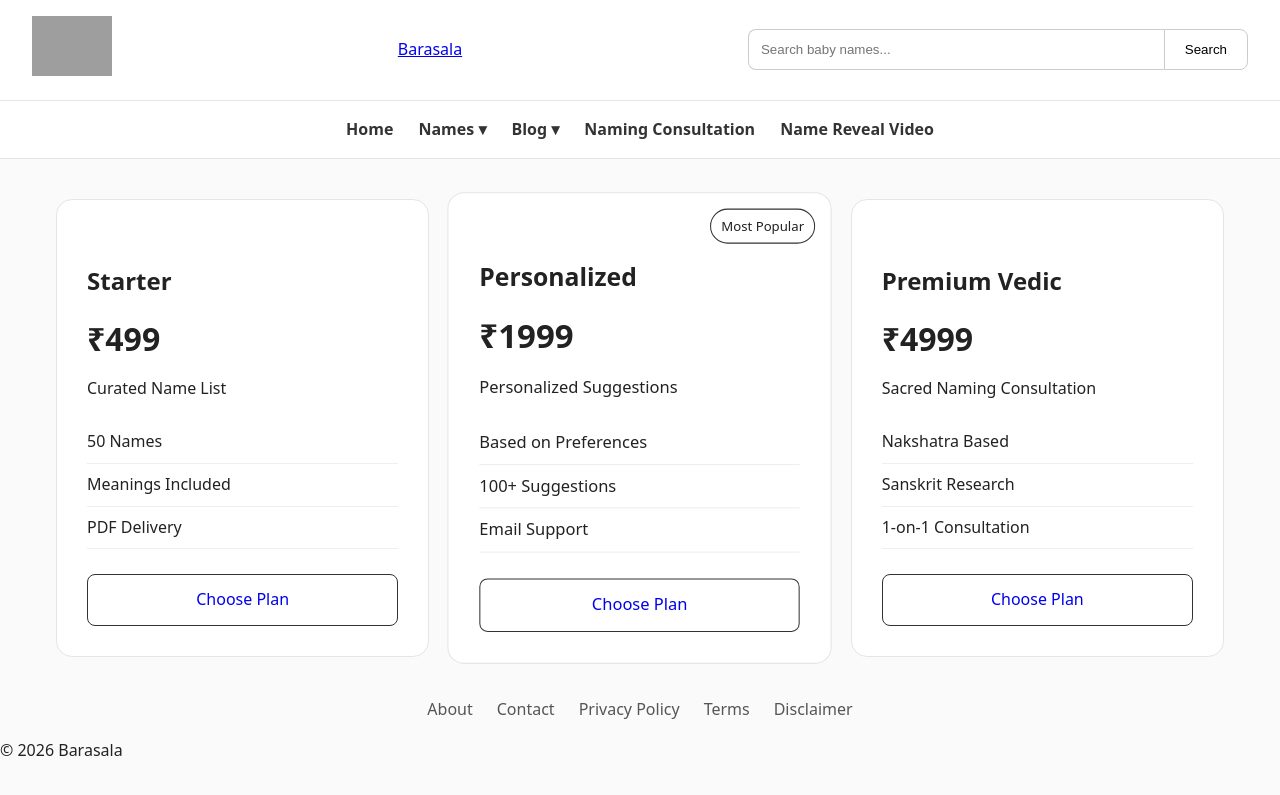
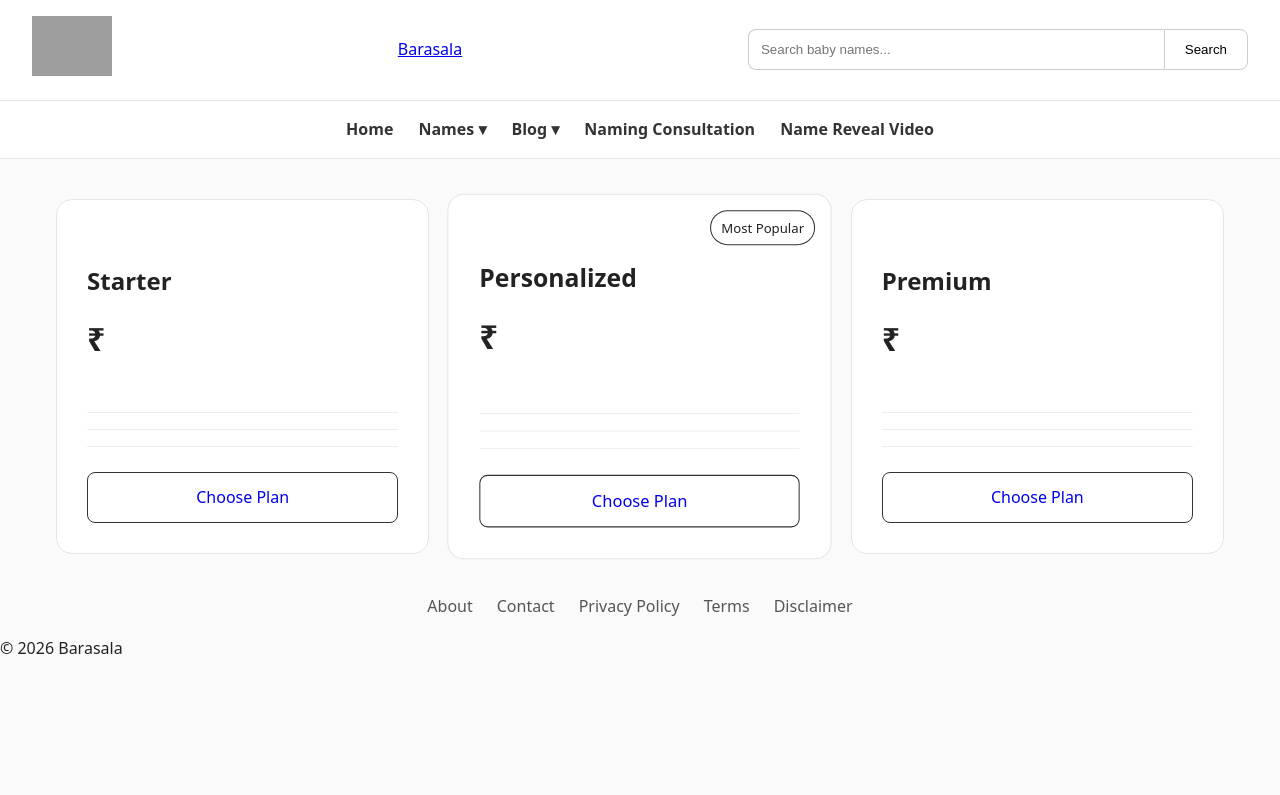
Before and after one commit to barasala999/barasala999.github.io, a Jekyll site: the page built from baby-name-reveal-video/index.html, in a window 1280 px wide. Shown: the top 795 px of the page. Built offline with Jekyll 4.4.1, drawn with Linux system fonts in a browser that asks for light colours; grey boxes are pictures that could not be loaded.

Commit message:
2 pages pricing changed

```diff
--- a/baby-name-reveal-video/index.html
+++ b/baby-name-reveal-video/index.html
@@ -10,17 +10,17 @@ title:  baby name reveal video
         <h2>Starter</h2>
 
         <div class="price">
-            ₹499
+            ₹
         </div>
 
         <p class="subtitle">
-            Curated Name List
+
         </p>
 
         <ul>
-            <li>50 Names</li>
-            <li>Meanings Included</li>
-            <li>PDF Delivery</li>
+            <li> </li>
+            <li> </li>
+            <li> </li>
         </ul>
 
         <a href="#" class="btn">
@@ -34,17 +34,17 @@ title:  baby name reveal video
         <h2>Personalized</h2>
 
         <div class="price">
-            ₹1999
+            ₹
         </div>
 
         <p class="subtitle">
-            Personalized Suggestions
+
         </p>
 
         <ul>
-            <li>Based on Preferences</li>
-            <li>100+ Suggestions</li>
-            <li>Email Support</li>
+            <li> </li>
+            <li> </li>
+            <li> </li>
         </ul>
 
         <a href="#" class="btn">
@@ -53,20 +53,20 @@ title:  baby name reveal video
     </div>
 
     <div class="pricing-card">
-        <h2>Premium Vedic</h2>
+        <h2>Premium  </h2>
 
         <div class="price">
-            ₹4999
+            ₹
         </div>
 
         <p class="subtitle">
-            Sacred Naming Consultation
+
         </p>
 
         <ul>
-            <li>Nakshatra Based</li>
-            <li>Sanskrit Research</li>
-            <li>1-on-1 Consultation</li>
+            <li> </li>
+            <li> </li>
+            <li> </li>
         </ul>
 
         <a href="#" class="btn">
```
Also changed, not shown: baby-naming-consultation/index.html (+7 -4 lines).
